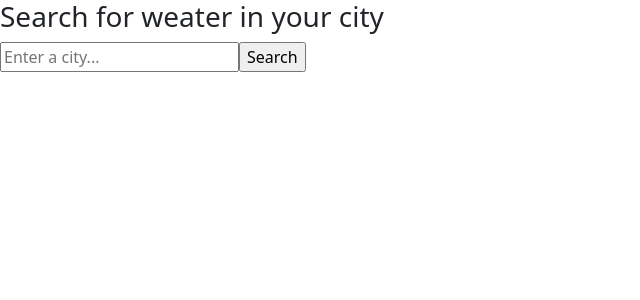
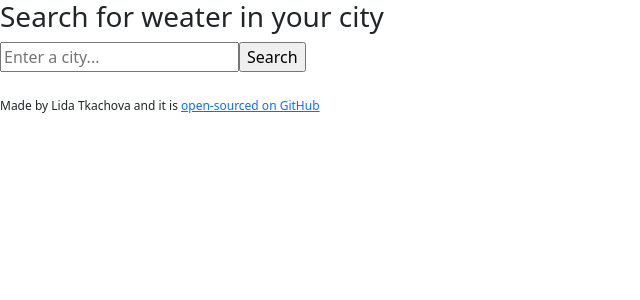
Before and after one commit to lida-skakun/weather-app-react-week4, a React (Create React App) app: page / in a window 1280 px wide. Shown: the top 300 px of the page, without its empty margins (0-640 px from the left). Built offline with nearby package versions, Linux system fonts and the light colour scheme.

Commit message:
link on Github added

```diff
--- /dev/null
+++ b/src/App.css
@@ -0,0 +1,4 @@
+.author {
+  font-size: 12px;
+  margin-top: 25px;
+}
--- a/src/App.js
+++ b/src/App.js
@@ -1,5 +1,6 @@
 import React, { useState } from "react";
 import axios from "axios";
+import "./App.css";
 
 function App() {
   let [city, setCity] = useState(null);
@@ -52,17 +53,35 @@ function App() {
       </li>
     </ul>
   );
+
+  let creatorInfo = (
+    <p className="author">
+      Made by Lida Tkachova and it is{" "}
+      <a
+        href="https://github.com/lida-skakun/weather-app-react-week4"
+        target="_blank"
+        rel="noopener noreferrer"
+      >
+        {" "}
+        open-sourced on GitHub
+      </a>
+    </p>
+  );
   if (loaded) {
     return (
       <div>
         {form}
         <h4>Current weather in {city} :</h4>
-
         {currentWeater}
+        {creatorInfo}
       </div>
     );
   } else {
-    return form;
+    return (
+      <div>
+        {form} {creatorInfo}{" "}
+      </div>
+    );
   }
 }
 
```
